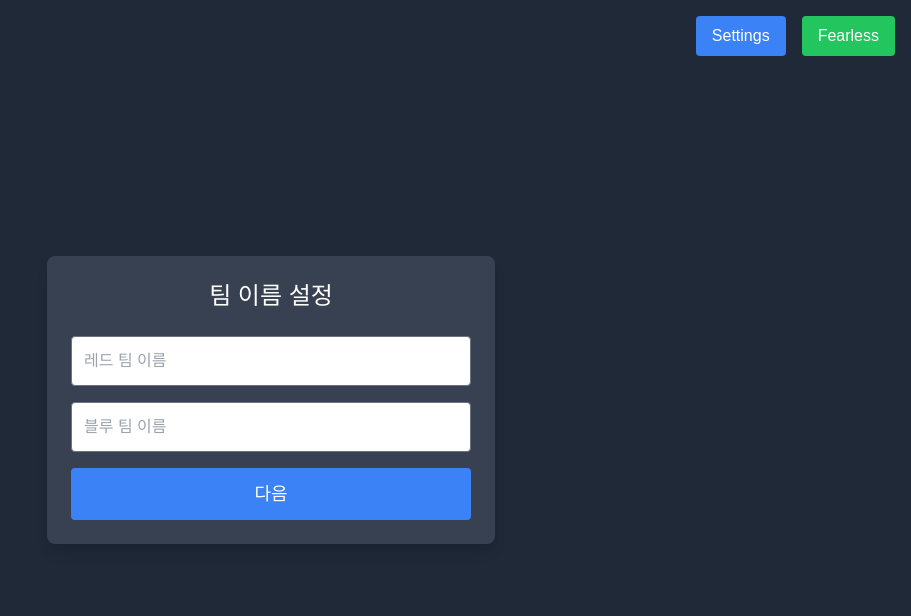
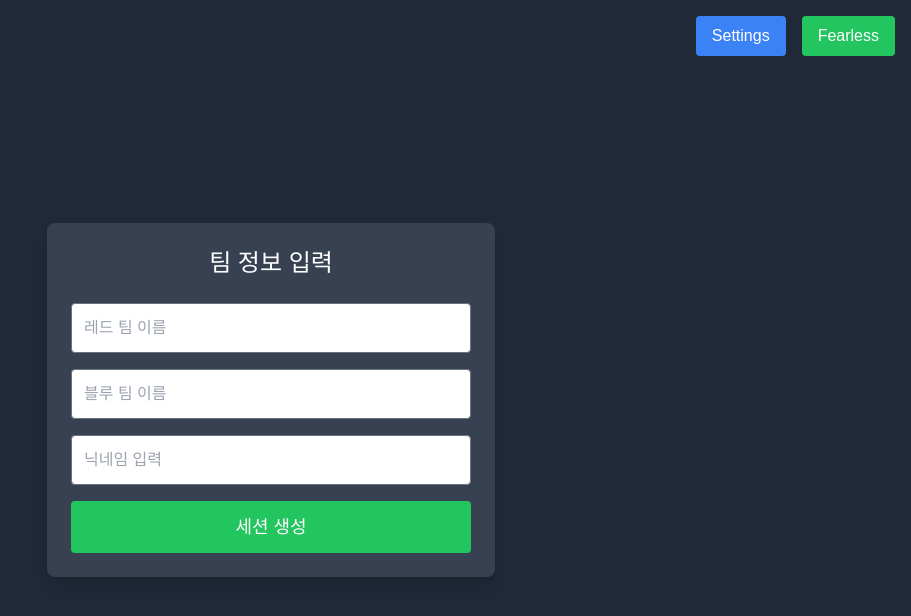
Before and after one commit to kimchoker/fearless, a Next.js app: page / in a window 1280 px wide. Shown: the top 616 px of the page, without its empty margins (369-1280 px from the left). Built offline with nearby package versions, Linux system fonts and the light colour scheme; no server answers; a web font is replaced by a local one.

Commit message:
ㄴㅇㄹㄴㅁㄹㄹ

```diff
--- a/src/app/page.tsx
+++ b/src/app/page.tsx
@@ -6,7 +6,6 @@ import { getDatabaseInstance } from "@/firebase/firebase";
 import { useRouter } from "next/navigation";
 
 const MainPage = () => {
-  const [step, setStep] = useState(1);
   const [teamRed, setTeamRed] = useState("");
   const [teamBlue, setTeamBlue] = useState("");
   const [nickname, setNickname] = useState("");
@@ -19,14 +18,13 @@ const MainPage = () => {
     }
 
     try {
-      const database = getDatabaseInstance(); // 여기서 안전하게 가져옴
+      const database = getDatabaseInstance();
       const sessionsRef = ref(database, "sessions");
       const newSessionRef = push(sessionsRef);
       const sessionId = newSessionRef.key;
 
       if (!sessionId) throw new Error("Session ID 생성 실패");
 
-      // 초기 세션 데이터 설정
       const initialSessionData = {
         phase: "waiting",
         turn: 0,
@@ -59,7 +57,6 @@ const MainPage = () => {
         pickedChampions: [],
       };
 
-      // Firebase에 데이터 저장
       await update(newSessionRef, initialSessionData);
 
       router.push(`/links/${sessionId}`);
@@ -68,7 +65,6 @@ const MainPage = () => {
       alert("세션 생성에 실패했습니다. 다시 시도해주세요.");
     }
   };
-
 
   return (
     <div className="min-h-screen bg-gray-800 text-white flex flex-col justify-center items-center font-gong">
@@ -87,9 +83,8 @@ const MainPage = () => {
         </button>
       </div>
 
-      {step === 1 && (
       <div className="bg-gray-700 p-6 rounded-lg shadow-lg w-[90%] max-w-md">
-          <h2 className="text-2xl text-center mb-6">팀 이름 설정</h2>
+        <h2 className="text-2xl text-center mb-6">팀 정보 입력</h2>
         <input
           type="text"
           value={teamRed}
@@ -104,18 +99,6 @@ const MainPage = () => {
           placeholder="블루 팀 이름"
           className="w-full mb-4 p-3 rounded border border-gray-500 text-black"
         />
-          <button
-            onClick={() => setStep(2)}
-            className="w-full bg-blue-500 py-3 rounded text-lg hover:bg-blue-600 transition"
-          >
-            다음
-          </button>
-        </div>
-      )}
-
-      {step === 2 && (
-        <div className="bg-gray-700 p-6 rounded-lg shadow-lg w-[90%] max-w-md">
-          <h2 className="text-2xl text-center mb-6">닉네임 설정</h2>
         <input
           type="text"
           value={nickname}
@@ -130,7 +113,6 @@ const MainPage = () => {
           세션 생성
         </button>
       </div>
-      )}
     </div>
   );
 };
```
Lines whose indentation alone changed are shown as unchanged.
